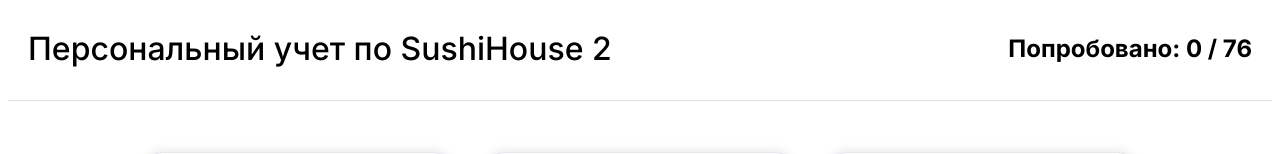
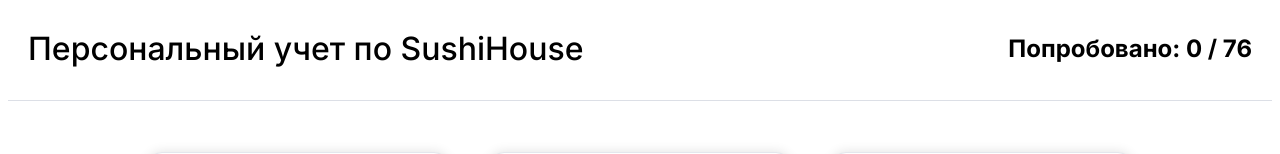
Before and after one commit to 1sses/sushi-house, a Vue app: page / in a window 1280 px wide. Shown: the top 154 px of the page. Built offline with nearby package versions, Linux system fonts and the light colour scheme.

Commit message:
test ended

```diff
--- a/src/App.vue
+++ b/src/App.vue
@@ -1,7 +1,7 @@
 <template>
   <el-header height="auto">
     <el-row justify="space-between" align="middle">
-      <h1>Персональный учет по SushiHouse 2</h1>
+      <h1>Персональный учет по SushiHouse</h1>
       <div>
         <h2>Попробовано: {{items.reduce((acc, item) => item.rating ? ++acc : acc, 0)}} / {{items.length}}</h2>
       </div>
```
